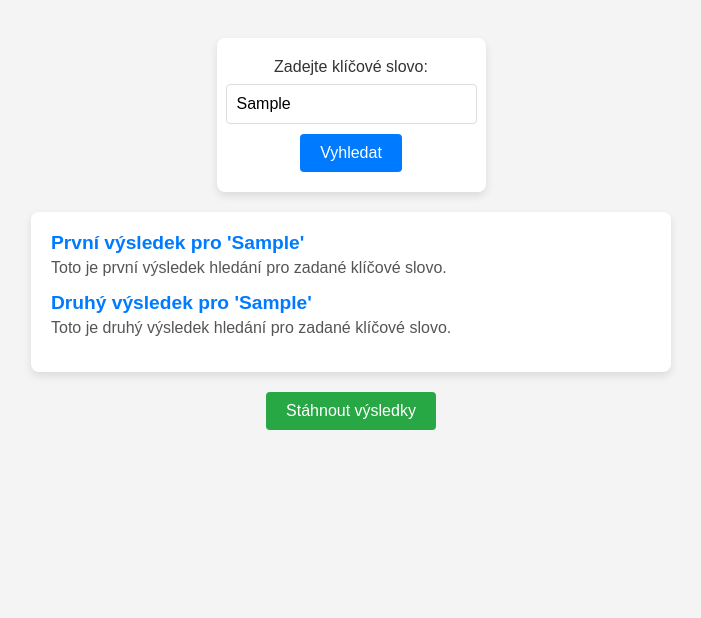
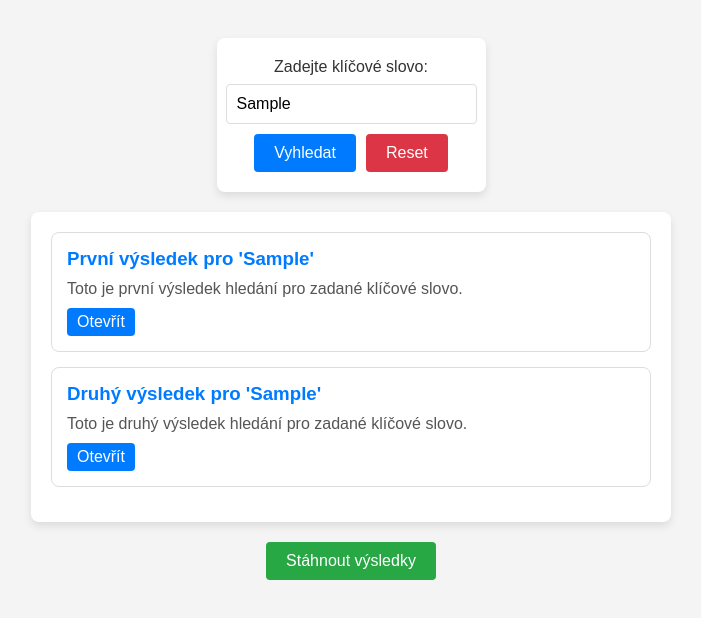
Before and after one commit to davidraska96/davidraska, a plain HTML site: page index.html in a window 1280 px wide. Both pictures are taken after typing "Sample" into the empty fields and a click on the button "Vyhledat". Shown: the part 60-678 px from the top of the page, without its empty margins (289-990 px from the left). Drawn offline with Linux system fonts and the light colour scheme.

Commit message:
Add files via upload

```diff
--- a/index.html
+++ b/index.html
@@ -80,28 +80,44 @@
             padding: 20px;
             border-radius: 8px;
             box-shadow: 0 4px 8px rgba(0, 0, 0, 0.1);
-            animation: fadeIn 0.5s ease-in-out;
         }
 
-        .result-item {
+        .result-card {
+            border: 1px solid #ddd;
+            border-radius: 8px;
+            padding: 15px;
             margin-bottom: 15px;
-            transition: transform 0.3s ease, background-color 0.3s ease;
+            background-color: #fff;
+            transition: box-shadow 0.3s ease, transform 0.3s ease;
         }
 
-        .result-item:hover {
-            transform: translateX(10px);
-            background-color: #f9f9f9;
+        .result-card:hover {
+            box-shadow: 0 4px 8px rgba(0, 0, 0, 0.1);
+            transform: translateY(-5px);
         }
 
-        .result-item h3 {
-            margin: 0;
-            font-size: 1.2rem;
+        .result-card h3 {
+            margin: 0 0 10px;
             color: #007bff;
         }
 
-        .result-item p {
-            margin: 5px 0 0;
+        .result-card p {
+            margin: 0 0 10px;
             color: #555;
+        }
+
+        .result-link {
+            display: inline-block;
+            padding: 5px 10px;
+            background: #007bff;
+            color: #fff;
+            text-decoration: none;
+            border-radius: 4px;
+            transition: background-color 0.3s ease;
+        }
+
+        .result-link:hover {
+            background: #0056b3;
         }
 
         #download-button {
@@ -116,10 +132,16 @@
             transform: scale(1.05);
         }
 
-        /* Animace */
+        #loader {
+            font-size: 1.2rem;
+            color: #555;
+            margin-top: 20px;
+            animation: fadeIn 0.5s ease-in-out infinite alternate;
+        }
+
         @keyframes fadeIn {
             from {
-                opacity: 0;
+                opacity: 0.5;
             }
             to {
                 opacity: 1;
@@ -163,10 +185,13 @@
     <h1>Vyhledání na Google</h1>
     <form id="search-form">
         <label for="query">Zadejte klíčové slovo:</label>
-        <input type="text" id="query" name="query" required>
-        <button type="submit">Vyhledat</button>
+        <input type="text" id="query" name="query" placeholder="Hledejte něco..." required>
+        <div style="display: flex; gap: 10px;">
+            <button type="submit">Vyhledat</button>
+            <button type="reset" id="reset-button" style="background: #dc3545;">Reset</button>
+        </div>
     </form>
-
+    <div id="loader" style="display:none;">Načítám...</div>
     <div id="results"></div>
     <button id="download-button" style="display:none;">Stáhnout výsledky</button>
 
--- a/script.js
+++ b/script.js
@@ -1,8 +1,16 @@
 document.getElementById('search-form').addEventListener('submit', function(event) {
     event.preventDefault();
-    let query = document.getElementById('query').value;
+    let query = document.getElementById('query').value.trim();
 
-    // Simulované výsledky
+    if (!query) {
+        alert("Prosím, zadejte klíčové slovo pro vyhledávání.");
+        return;
+    }
+
+    let loader = document.getElementById('loader');
+    loader.style.display = 'block';
+
+    setTimeout(() => {
         let results = [
             {
                 title: "První výsledek pro '" + query + "'",
@@ -17,23 +25,18 @@ document.getElementById('search-form').addEventListener('submit', function(event
         ];
 
         displayResults(results);
-
-    // Zobrazíme tlačítko pro stažení
+        loader.style.display = 'none';
         document.getElementById('download-button').style.display = 'block';
-
-    // Přidání funkce pro stažení výsledků
-    document.getElementById('download-button').onclick = function() {
-        downloadResults(results);
-    };
+    }, 1500);
 });
 
 function displayResults(results) {
     let resultsContainer = document.getElementById('results');
-    resultsContainer.innerHTML = ''; // Vymazání předchozích výsledků
+    resultsContainer.innerHTML = '';
 
     results.forEach(result => {
-        let resultItem = document.createElement('div');
-        resultItem.classList.add('result-item');
+        let resultCard = document.createElement('div');
+        resultCard.classList.add('result-card');
 
         let resultTitle = document.createElement('h3');
         resultTitle.textContent = result.title;
@@ -43,17 +46,24 @@ function displayResults(results) {
         let resultSnippet = document.createElement('p');
         resultSnippet.textContent = result.snippet;
 
-        resultItem.appendChild(resultTitle);
-        resultItem.appendChild(resultSnippet);
-        resultsContainer.appendChild(resultItem);
+        let resultLink = document.createElement('a');
+        resultLink.textContent = "Otevřít";
+        resultLink.href = result.link;
+        resultLink.target = "_blank";
+        resultLink.classList.add('result-link');
+
+        resultCard.appendChild(resultTitle);
+        resultCard.appendChild(resultSnippet);
+        resultCard.appendChild(resultLink);
+        resultsContainer.appendChild(resultCard);
     });
 }
 
-function downloadResults(results) {
-    let resultsJSON = JSON.stringify(results, null, 2);
+document.getElementById('download-button').addEventListener('click', function() {
+    let resultsJSON = document.getElementById('results').textContent;
     let blob = new Blob([resultsJSON], { type: 'application/json' });
     let link = document.createElement('a');
     link.href = URL.createObjectURL(blob);
     link.download = 'vyhledavani.json';
     link.click();
-}
+});
```
Lines whose indentation alone changed are shown as unchanged.
